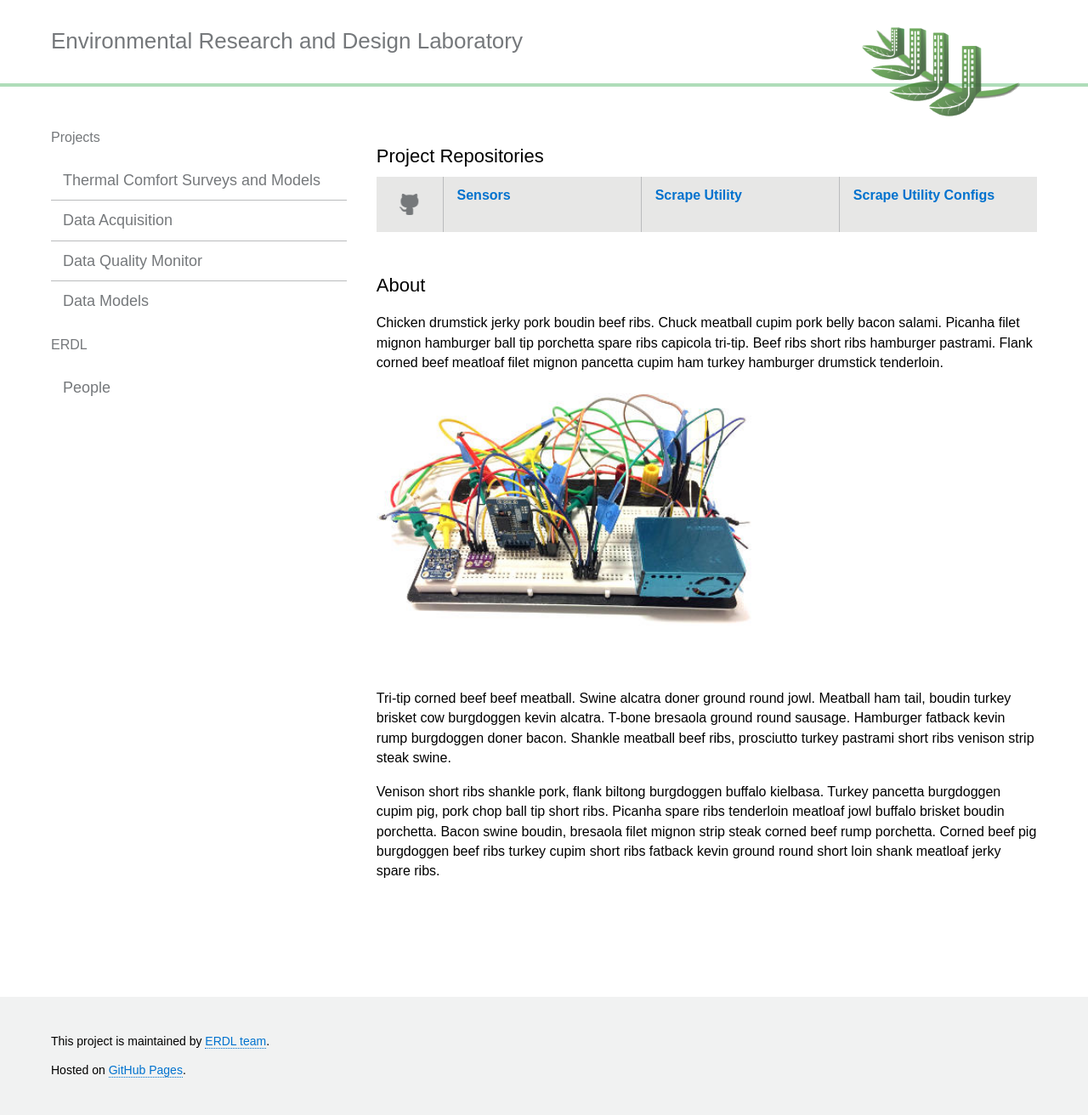
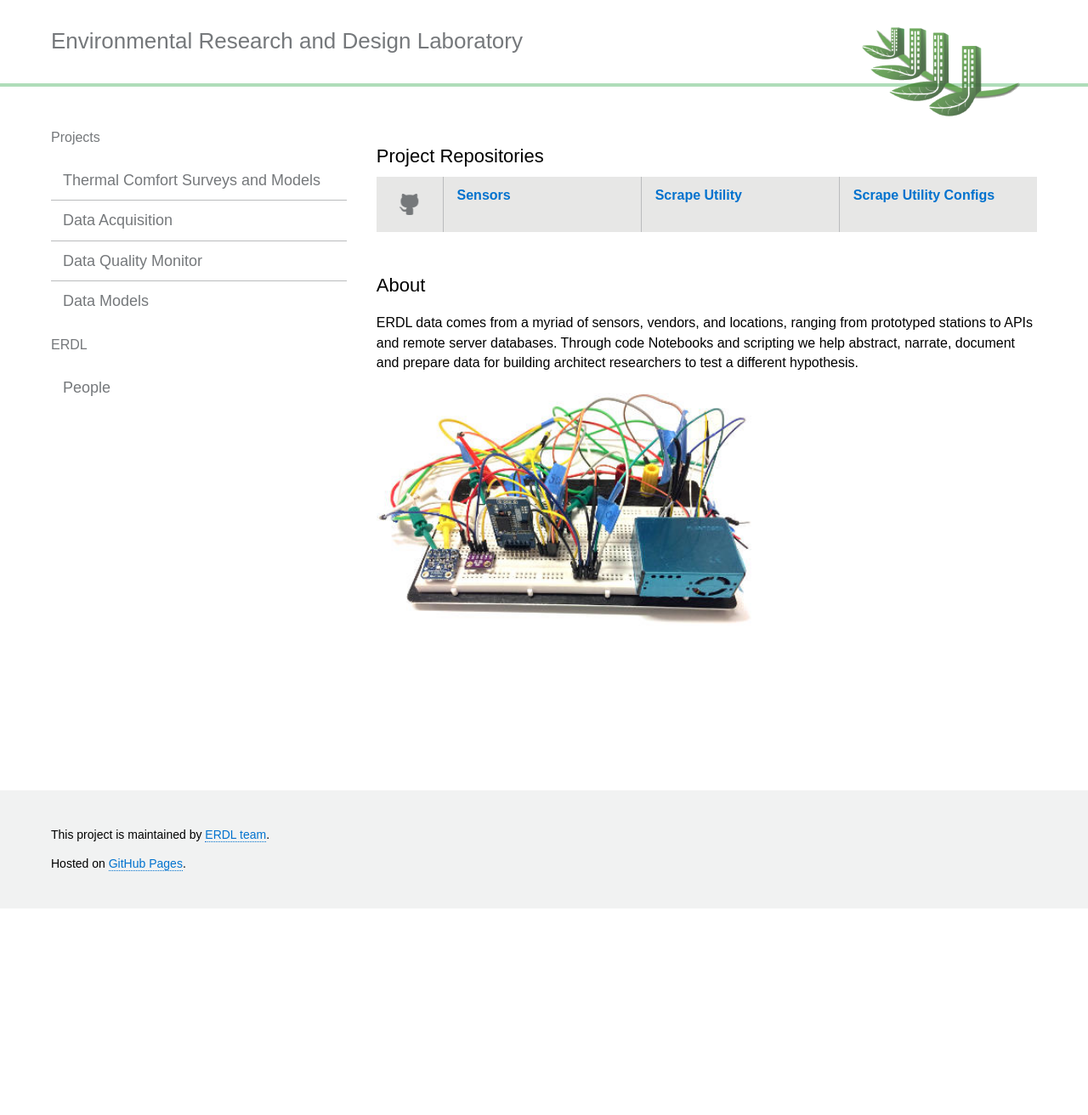
Before and after one commit to erdl/erdl.github.io, a Jekyll site: the page built from _pages/data_acquisition.md, in a window 1280 px wide. Shown: the whole page at 85% size. Built offline with Jekyll 4.4.1, drawn with Linux system fonts in a browser that asks for light colours; after the commit the page ends 1069 px from its top, so only the background shows below that.

Commit message:
#1 update text for data acquisition

```diff
--- a/_pages/data_acquisition.md
+++ b/_pages/data_acquisition.md
@@ -9,10 +9,6 @@ projects:
       repo_link: https://github.com/erdl/scrape_util_configs
 ---
 
-Chicken drumstick jerky pork boudin beef ribs. Chuck meatball cupim pork belly bacon salami. Picanha filet mignon hamburger ball tip porchetta spare ribs capicola tri-tip. Beef ribs short ribs hamburger pastrami. Flank corned beef meatloaf filet mignon pancetta cupim ham turkey hamburger drumstick tenderloin.
+ERDL data comes from a myriad of sensors, vendors, and locations, ranging from prototyped stations to APIs and remote server databases. Through code Notebooks and scripting we help abstract, narrate, document and prepare data for building architect researchers to test a different hypothesis.
 
 <img src="/assets/img/sensor.JPG" height="60%" width="60%">
-
-Tri-tip corned beef beef meatball. Swine alcatra doner ground round jowl. Meatball ham tail, boudin turkey brisket cow burgdoggen kevin alcatra. T-bone bresaola ground round sausage. Hamburger fatback kevin rump burgdoggen doner bacon. Shankle meatball beef ribs, prosciutto turkey pastrami short ribs venison strip steak swine.
-
-Venison short ribs shankle pork, flank biltong burgdoggen buffalo kielbasa. Turkey pancetta burgdoggen cupim pig, pork chop ball tip short ribs. Picanha spare ribs tenderloin meatloaf jowl buffalo brisket boudin porchetta. Bacon swine boudin, bresaola filet mignon strip steak corned beef rump porchetta. Corned beef pig burgdoggen beef ribs turkey cupim short ribs fatback kevin ground round short loin shank meatloaf jerky spare ribs.
```
